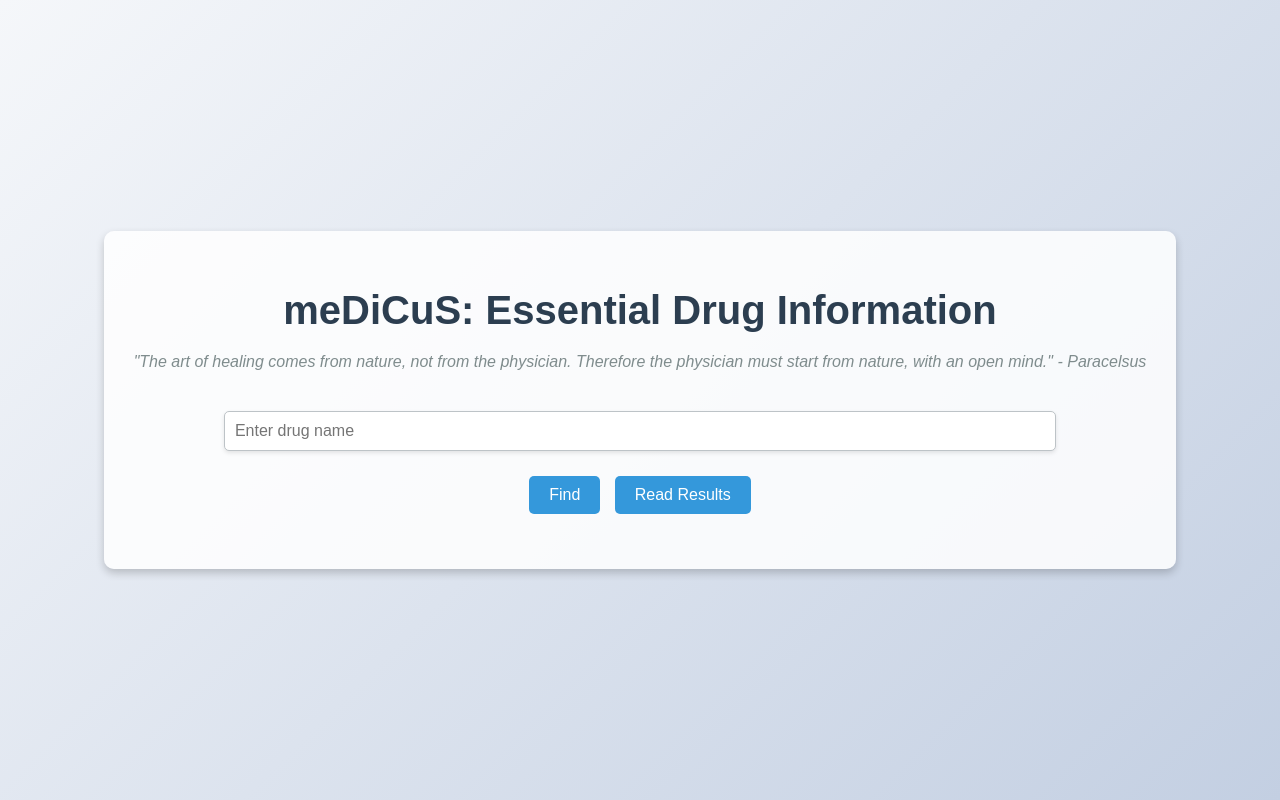
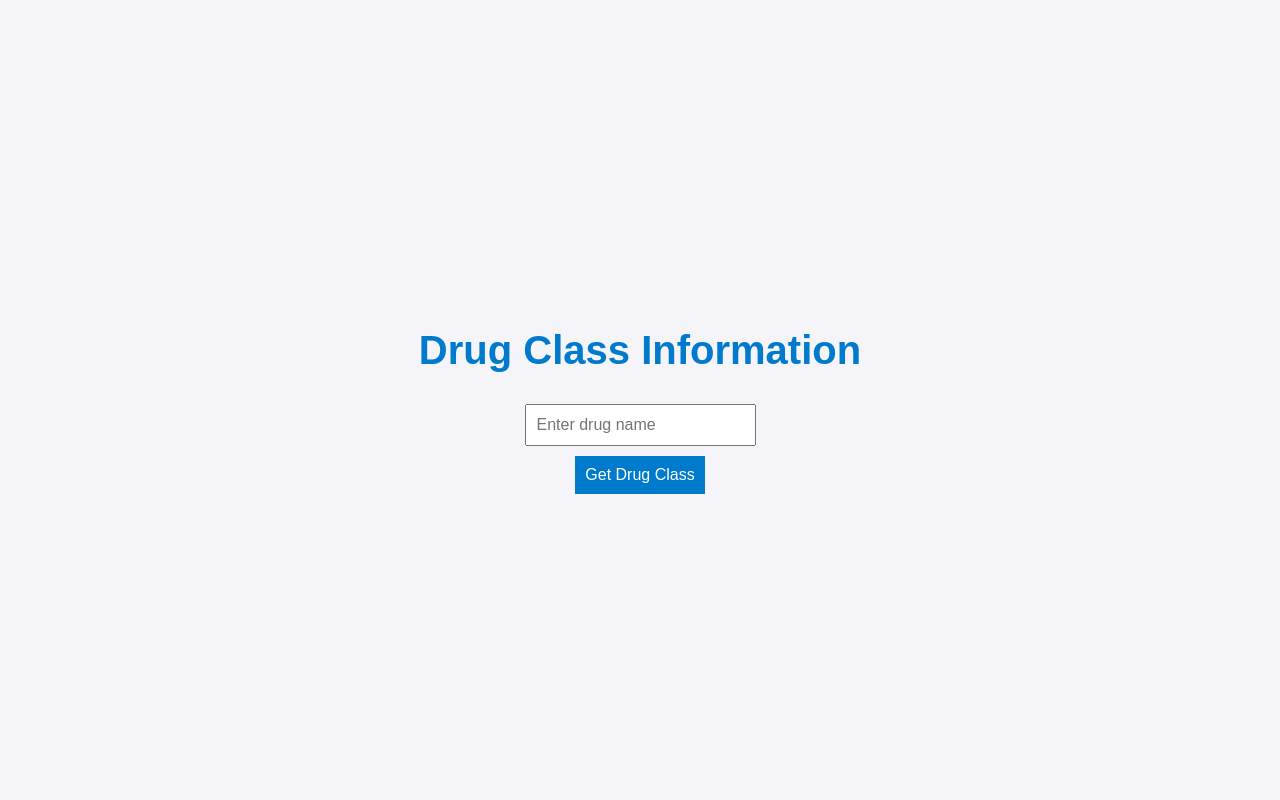
Before and after one commit to dcsvelan/rxclass_webapp, a Flask app: page / in a window 1280 px wide. Run offline with Flask 3, Linux system fonts and the light colour scheme.

Commit message:
Initial commit

```diff
--- a/app.py
+++ b/app.py
@@ -1,6 +1,5 @@
 from flask import Flask, request, jsonify, render_template
 import requests
-import pyttsx3
 
 app = Flask(__name__)
 
@@ -50,19 +49,5 @@ def get_drug_class():
 
     return jsonify({'drug_name': drug_name, 'classes': mapped_classes})
 
-@app.route('/speak', methods=['POST'])
-def speak():
-    text = request.json.get('text')
-    if not text:
-        return jsonify({'error': 'No text provided'}), 400
-
-    engine = pyttsx3.init()
-    engine.say(text)
-    engine.runAndWait()
-
-    return jsonify({'status': 'success'})
-
 if __name__ == '__main__':
-    import os
-    port = int(os.environ.get('PORT', 5000))
-    app.run(host='0.0.0.0', port=port, debug=True)
+    app.run(debug=True)
--- a/static/styles.css
+++ b/static/styles.css
@@ -1,79 +1,50 @@
 body {
+    font-family: Arial, sans-serif;
+    background-color: #f4f4f9;
+    color: #333;
     margin: 0;
     padding: 0;
-    font-family: 'Arial', sans-serif;
     display: flex;
+    flex-direction: column;
+    align-items: center;
     justify-content: center;
-    align-items: center;
     height: 100vh;
-    background: linear-gradient(135deg, #f5f7fa 0%, #c3cfe2 100%);
-    color: #333;
-}
-
-.container {
-    text-align: center;
-    background: rgba(255, 255, 255, 0.85);
-    padding: 30px;
-    border-radius: 10px;
-    box-shadow: 0 4px 8px rgba(0, 0, 0, 0.2);
 }
 
 h1 {
-    margin-bottom: 20px;
     font-size: 2.5em;
-    color: #2c3e50;
+    color: #007acc;
 }
 
-.quote {
-    font-style: italic;
-    margin-bottom: 20px;
-    color: #7f8c8d;
-}
-
-input[type="text"] {
-    width: 80%;
+input, button {
     padding: 10px;
-    margin: 20px 0;
-    border: 1px solid #bdc3c7;
-    border-radius: 5px;
+    margin: 5px;
     font-size: 1em;
-    box-shadow: 0 2px 4px rgba(0, 0, 0, 0.1);
-}
-
-.buttons {
-    margin-bottom: 20px;
 }
 
 button {
-    background: #3498db;
+    background-color: #007acc;
+    color: white;
     border: none;
-    color: white;
-    padding: 10px 20px;
-    margin: 5px;
-    border-radius: 5px;
     cursor: pointer;
-    font-size: 1em;
-    transition: background 0.3s;
 }
 
 button:hover {
-    background: #2980b9;
+    background-color: #005f99;
 }
 
 table {
-    width: 100%;
+    margin-top: 20px;
     border-collapse: collapse;
-    margin-top: 20px;
+    width: 80%;
+    max-width: 600px;
 }
 
-td {
-    padding: 10px;
-    border: 1px solid #bdc3c7;
-    text-align: left;
-    background: #ecf0f1;
+table, th, td {
+    border: 1px solid #ddd;
 }
 
-#result {
-    max-height: 300px;
-    overflow-y: auto;
+th, td {
+    padding: 10px;
+    text-align: left;
 }
--- a/templates/index.html
+++ b/templates/index.html
@@ -4,7 +4,7 @@
     <meta charset="UTF-8">
     <meta name="viewport" content="width=device-width, initial-scale=1.0">
     <title>Drug Class Information</title>
-    <link rel="stylesheet" href="{{ url_for('static', filename='styles.css') }}">
+    <link rel="stylesheet" href="styles.css">
     <script>
         async function getDrugClass() {
             const drugName = document.getElementById('drugName').value;
@@ -22,6 +22,7 @@
 
             if (response.ok) {
                 const table = document.createElement('table');
+                table.border = '1';
 
                 // Create table body
                 const tbody = document.createElement('tbody');
@@ -40,37 +41,22 @@
                 table.appendChild(tbody);
 
                 resultDiv.appendChild(table);
-
-                // Store the result text for TTS
-                document.getElementById('resultText').value = resultDiv.innerText;
+                readResult(resultDiv.innerText);
             } else {
                 resultDiv.textContent = `Error: ${data.error}`;
             }
         }
 
-        async function handleTTS() {
-            const text = document.getElementById('resultText').value;
-            await fetch('/speak', {
-                method: 'POST',
-                headers: {
-                    'Content-Type': 'application/json',
-                },
-                body: JSON.stringify({ text: text }),
-            });
+        function readResult(text) {
+            const speech = new SpeechSynthesisUtterance(text);
+            window.speechSynthesis.speak(speech);
         }
     </script>
 </head>
 <body>
-    <div class="container">
-        <h1>meDiCuS: Essential Drug Information</h1>
-        <div class="quote">"The art of healing comes from nature, not from the physician. Therefore the physician must start from nature, with an open mind." - Paracelsus</div>
-        <input type="text" id="drugName" placeholder="Enter drug name">
-        <div class="buttons">
-            <button onclick="getDrugClass()">Find</button>
-            <button onclick="handleTTS()">Read Results</button>
-        </div>
-        <input type="hidden" id="resultText" value="">
-        <div id="result"></div>
-    </div>
+    <h1>Drug Class Information</h1>
+    <input type="text" id="drugName" placeholder="Enter drug name">
+    <button onclick="getDrugClass()">Get Drug Class</button>
+    <div id="result"></div>
 </body>
 </html>
```
